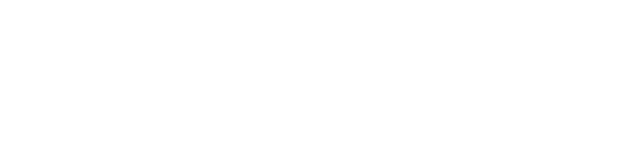
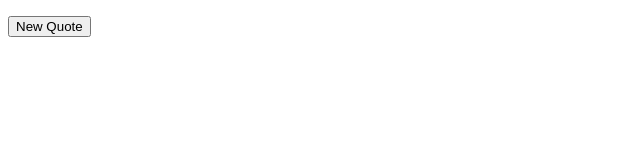
Before and after one commit to Snip3rSVK/Random-quote, a plain HTML site: page index.html in a window 1280 px wide. Shown: the whole page, without its empty margins (0-640 px from the left). Drawn offline with Linux system fonts and the light colour scheme.

Commit message:
pre release

```diff
--- a/index.html
+++ b/index.html
@@ -5,6 +5,17 @@
 	<title>Random quote</title>
 </head>
 <body>
-	<script scr="resources/js/main.js"></script>
+	<main>
+		<blockquote>
+			<p id="quote">
+
+			</p>
+			<footer>
+				<cite id="author"></cite>
+			</footer>
+		</blockquote>
+		<button id="new-quote-btn">New Quote</button>
+	</main>
+	<script src="resources/js/main.js"></script>
 </body>
 </html>
--- /dev/null
+++ b/resources/css/main.css
@@ -0,0 +1,7 @@
+body {
+	background: #fff;
+}
+
+main {
+	width: 57%;
+}
--- a/resources/js/main.js
+++ b/resources/js/main.js
@@ -1,23 +1,33 @@
-(function() {
-	let httpRequest;
+let quotes = getJSON("https://raw.githubusercontent.com/Snip3rSVK/Random-quote/master/resources/json/quotes.json", (data) => {
+	quotes = data;
+	generateQuote();
+});
+let colors = getJSON("https://raw.githubusercontent.com/Snip3rSVK/Random-quote/master/resources/json/colors.json", (data) => colors = data);
 
-	function makeRequest() {
-		httpRequest = new XMLHttpRequest();
+const newQuoteBtn = document.querySelector("#new-quote-btn");
+const quote = document.querySelector("#quote");
+const author = document.querySelector("#author");
 
-		if (!httpRequest) {
-			return false;
-		}
+function getJSON(url, callback) {
+	const httpRequest = new XMLHttpRequest();
 
-		httpRequest.overrideMimeType("application/json");
-		httpRequest.onreadystatechange = readJSON;
-		httpRequest.open("GET", "B:/Snip3r/Programing, Coding, Scripting/HTML & CSS & JavaScript/Random quote/JSON/quotes.json");
-		httpRequest.send(null);
-	}
+	if (!httpRequest)
+		return false;
 
-	function readJSON() {
-		if (httpRequest.readyState === 4 && httpRequest.status === 200) {
-			console.log(JSON.parse(httpRequest.responseText));
-		}
-	}
+	httpRequest.open("GET", url);
+	httpRequest.onreadystatechange = function() {
+		if (httpRequest.readyState === 4 && httpRequest.status === 200)
+			callback(JSON.parse(httpRequest.responseText));
+	};
+	httpRequest.send();
+}
 
-})();
+function generateQuote() {
+	const randomQuoteNum = Math.floor(Math.random() * (quotes.length - 1));
+	const randomColorNum = Math.floor(Math.random() * (colors.length - 1));
+	quote.textContent = quotes[randomQuoteNum][0];
+	author.textContent = quotes[randomQuoteNum][1];
+	quote.style.backgroundColor = colors[randomColorNum];
+}
+
+newQuoteBtn.addEventListener("click", generateQuote);
--- /dev/null
+++ b/resources/json/colors.json
@@ -0,0 +1,18 @@
+[
+	"FF9900",
+	"FE4365",
+	"D31996",
+	"556270",
+	"77CCA4",
+	"CCFF00",
+	"2A8FBD",
+	"6CDFEA",
+	"FF4040",
+	"FFCC00",
+	"04C4BB",
+	"7FFF24",
+	"FFDD00",
+	"1B70E0",
+	"FF5200",
+	"00FFC8"
+]
```
